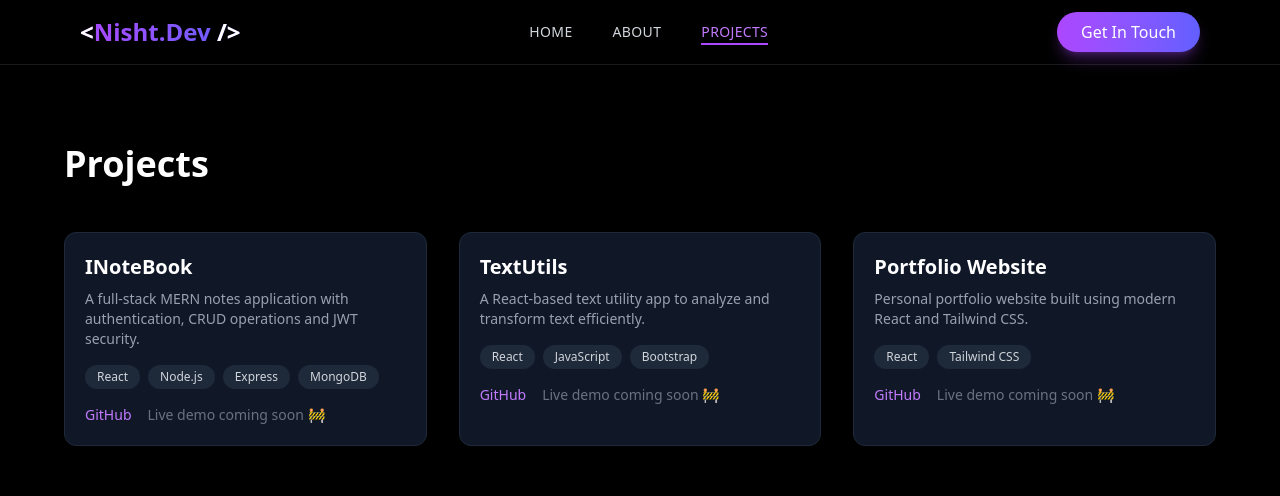
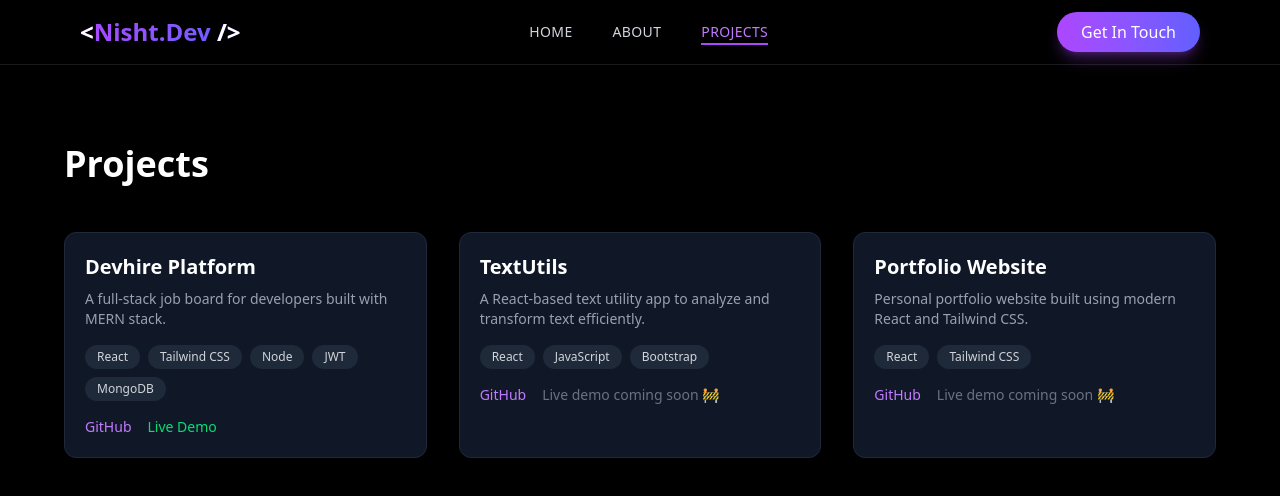
Before and after one commit to nishtDev02/portfolio-frontend, a React (Vite) app: page /projects in a window 1280 px wide. Shown: the top 496 px of the page. Built offline with nearby package versions, Linux system fonts and the light colour scheme.

Commit message:
Update Project.jsx

```diff
--- a/src/pages/Project.jsx
+++ b/src/pages/Project.jsx
@@ -1,14 +1,14 @@
 import React, { useState } from "react";
 
 const projects = [
-  {
-    title: "INoteBook",
+   {
+    title: "Devhire Platform",
     description:
-      "A full-stack MERN notes application with authentication, CRUD operations and JWT security.",
-    tech: ["React", "Node.js", "Express", "MongoDB"],
-    github: "https://github.com/nishtDev02",
-    live: "",
-    image: "",
+      "A full-stack job board for developers built with MERN stack.",
+    tech: ["React", "Tailwind CSS", "Node", "JWT", "MongoDB"],
+    github: "https://github.com/nishtDev02/devhire",
+    live: "https://devhire-wheat.vercel.app/",
+    image: "/projects/devhire.png",
   },
   {
     title: "TextUtils",
```
